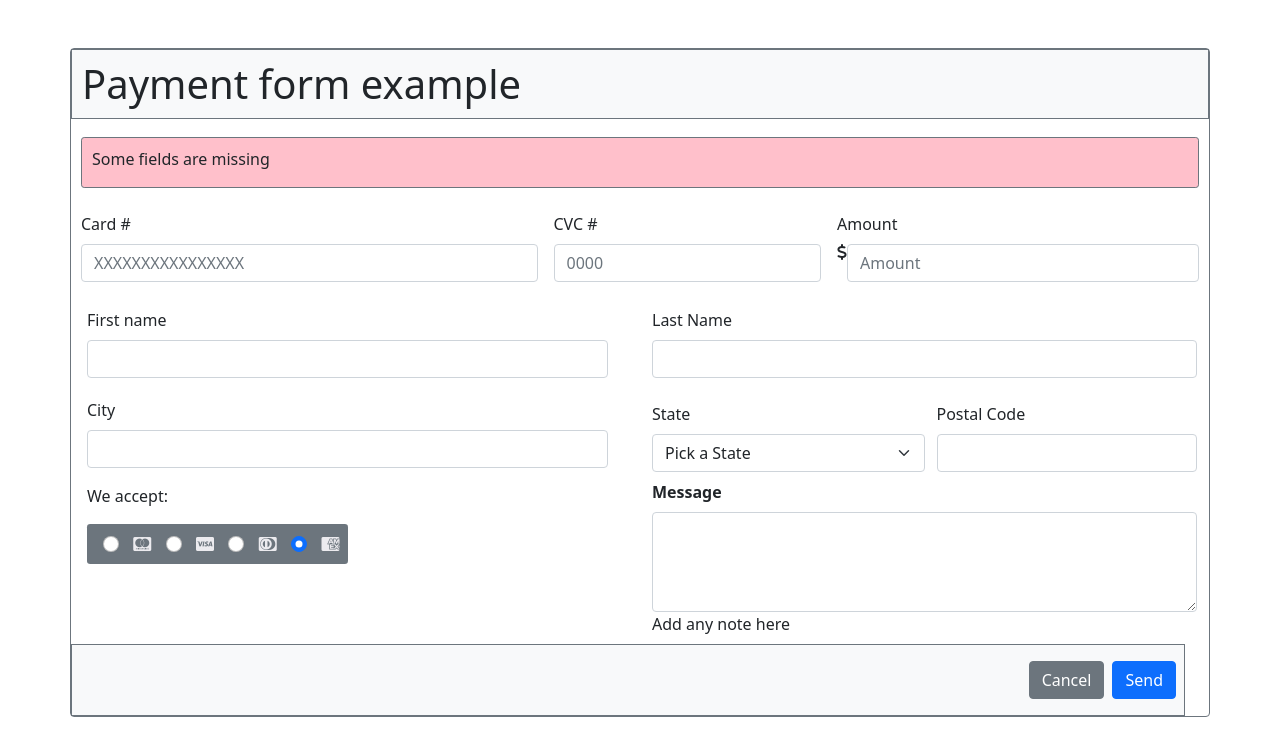
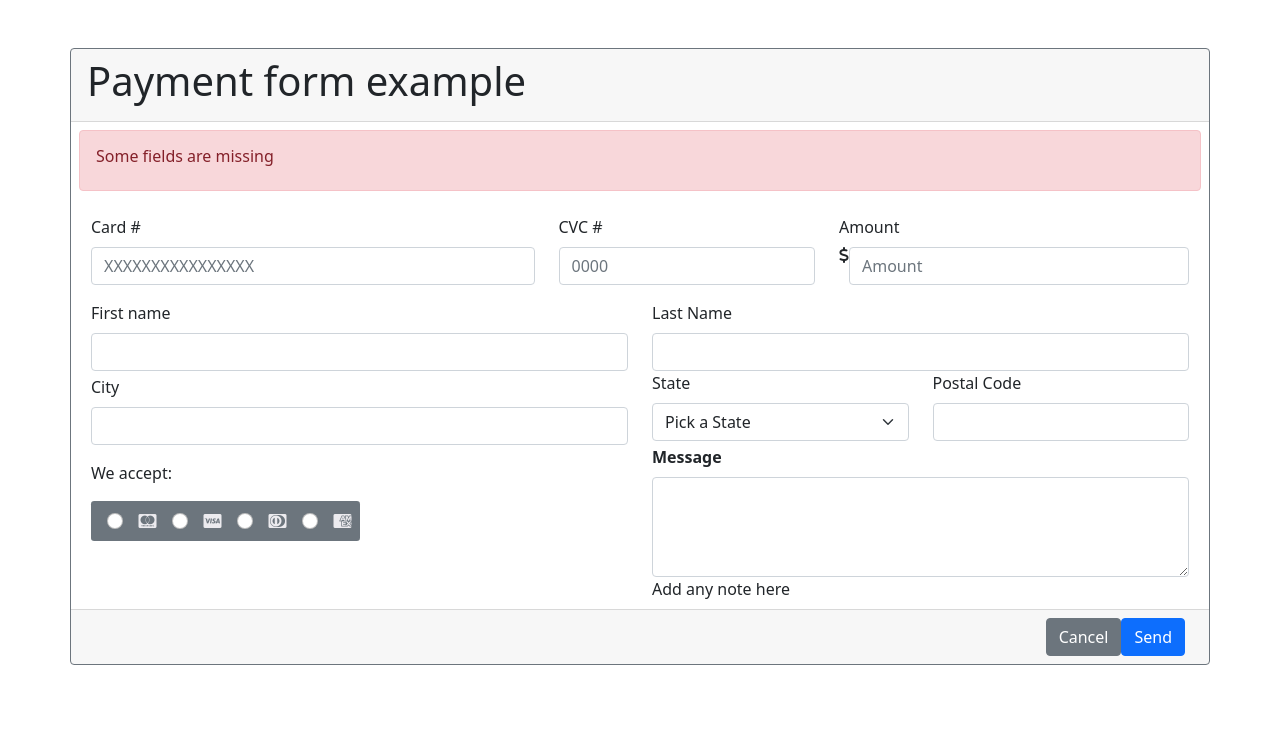
Before and after one commit to 4GeeksAcademy/html-form-boostrap-julian-david, a plain HTML site: page index.html in a window 1280 px wide. Drawn offline with nearby package versions, Linux system fonts and the light colour scheme.

Commit message:
Correcciones ok, 100%

```diff
--- a/index.html
+++ b/index.html
@@ -1,85 +1,58 @@
 <!DOCTYPE html>
 <html lang="en">
+
 <head>
     <meta charset="UTF-8">
     <meta name="viewport" content="width=device-width, initial-scale=1.0">
-    <link rel="stylesheet" type="text/css" href="styles.css">
-    <link
-			href="https://cdn.jsdelivr.net/npm/bootstrap@5.0.2/dist/css/bootstrap.min.css"
-			rel="stylesheet"
-			integrity="sha384-EVSTQN3/azprG1Anm3QDgpJLIm9Nao0Yz1ztcQTwFspd3yD65VohhpuuCOmLASjC"
-			crossorigin="anonymous"
-		/>
+    <link href="https://cdn.jsdelivr.net/npm/bootstrap@5.0.2/dist/css/bootstrap.min.css" rel="stylesheet"
+        integrity="sha384-EVSTQN3/azprG1Anm3QDgpJLIm9Nao0Yz1ztcQTwFspd3yD65VohhpuuCOmLASjC" crossorigin="anonymous" />
     <script src="https://kit.fontawesome.com/71d9c830e8.js" crossorigin="anonymous"></script>
     <title>Form</title>
 </head>
+
 <body>
     <div class="container card mt-5 border border-secondary px-0">
-        <h1 class="title border border-secondary d-flex mx-0 bg-light">Payment form example</h1>
-        <div class="some-fields">
-            <div class="some-fields-1 rounded-1 border border-secondary">
+        <div class="card-header mb-2">
+            <h1>Payment form example</h1>
+        </div>
+        <div class="alert alert-danger mx-2" role="alert">
             <h6>Some fields are missing</h6>
         </div>
-            <div class="row row-cols-lg-auto g-3 align-items-center mt-2">
-                <fieldset class="col-5">
-                    <div class="mb-3">
+        <div class="row mt-2 mx-2">
+            <div class="col-5 mb-3">
                 <label for="exampleInputEmail1" class="form-label">Card #</label>
-                        <input type="email" class="form-control" id="exampleInputEmail1" aria-describedby="emailHelp" placeholder="XXXXXXXXXXXXXXXX">
+                <input type="email" class="form-control" id="exampleInputEmail1" aria-describedby="emailHelp"
+                    placeholder="XXXXXXXXXXXXXXXX">
             </div>
-                </fieldset>
-                <fieldset class="col-3">
-                    <div class="mb-3">
+            <div class="col-3 mb-3">
                 <label for="exampleInputEmail1" class="form-label">CVC #</label>
-                        <input type="email" class="form-control" id="exampleInputEmail1" aria-describedby="emailHelp" placeholder="0000">
+                <input type="email" class="form-control" id="exampleInputEmail1" aria-describedby="emailHelp"
+                    placeholder="0000">
             </div>
-                </fieldset>
-                <fieldset class="col-4">
-                    <div class="mb-3 me-10">
+            <div class="col-4 mb-3 me-10">
                 <label for="exampleInputEmail1" class="form-label">Amount</label>
                 <div class="d-flex"><i class="fa-solid fa-dollar-sign"></i>
-                            <input type="email" class="form-control" id="exampleInputEmail1" aria-describedby="emailHelp"  placeholder="Amount">
+                    <input type="email" class="form-control" id="exampleInputEmail1" aria-describedby="emailHelp"
+                        placeholder="Amount">
                 </div>
             </div>
-                </fieldset>
         </div>
-        </div>
-        <div class="row col-12 justify-content-between ">
-            <div class="row col-6 mx-1">
-                <div class="d-flex flex-column">
-                    <div class="mb-3">
+        <div class="row mx-2">
+            <div class="col-6">
                 <label for="exampleInputEmail1" class="form-label">First name</label>
                 <input type="email" class="form-control" id="exampleInputEmail1" aria-describedby="emailHelp">
             </div>
-                    <div>
-                        <label for="exampleInputEmail1" class="form-label mt-1">City</label>
-                        <input type="email" class="form-control" id="exampleInputEmail1" aria-describedby="emailHelp"></div>
-                    <div>
-                        <div class="mt-3 mb-3">
-                            <label>We accept:</label>
-                        </div>
-                        <div class=" col-6 d-flex justify-content-between rounded-1 bg-secondary py-2 px-2">
-                                <input class="form-check-input ms-2" type="radio" name="radioDefault" id="radioDefault1">
-                                <label class="form-check-label " for="radioDefault1"><i class="fa-brands fa-cc-mastercard"style="color: #ecebef;"></i></label>
-
-                                <input class="form-check-input" type="radio" name="radioDefault" id="radioDefault2" checked>
-                                <label class="form-check-label" for="radioDefault2"><i class="fa-brands fa-cc-visa"style="color: #ecebef;"></i></label>
-
-                                <input class="form-check-input" type="radio" name="radioDefault" id="radioDefault2" checked>
-                                <label class="form-check-label" for="radioDefault2"><i class="fa-brands fa-cc-diners-club"style="color: #ecebef;"></i></label>
-
-                                <input class="form-check-input" type="radio" name="radioDefault" id="radioDefault2" checked>
-                                <label class="form-check-label" for="radioDefault2"><i class="fa-brands fa-cc-amex" style="color: #ecebef;"></i></i></label>
-                        </div>
-                    </div>
-                </div>
-            </div>
-            <div class="row col-6 px-0">
-                <div class="mb-0">
+            <div class="col-6">
                 <label for="exampleInputEmail1" class="form-label">Last Name</label>
                 <input type="email" class="form-control" id="exampleInputEmail1" aria-describedby="emailHelp">
             </div>
-                <div class="row col-12 mx-0">
-                    <div class="col-6 px-0 ms-0 mt-4 pb-2">
+        </div>
+        <div class="row mx-2">
+            <div class="col-6">
+                <label for="exampleInputEmail1" class="form-label mt-1">City</label>
+                <input type="email" class="form-control" id="exampleInputEmail1" aria-describedby="emailHelp">
+            </div>
+            <div class="col-3">
                 <label for="exampleInputEmail1" class="form-label">State</label>
                 <select class="form-select" aria-label="Default select example">
                     <option selected>Pick a State</option>
@@ -88,31 +61,52 @@
                     <option value="3">Risaralda</option>
                 </select>
             </div>
-                    <div class="col-6 mt-4 pe-0">
+            <div class="col-3">
                 <label for="exampleInputEmail1" class="form-label">Postal Code</label>
                 <input type="email" class="form-control" id="exampleInputEmail1" aria-describedby="emailHelp">
             </div>
         </div>
-                <div>
+        <div class="row mx-2">
+            <div class="col-6">
+                <div class="mt-3 mb-3">
+                    <label>We accept:</label>
+                </div>
+                <div class=" col-6 d-flex justify-content-between rounded-1 bg-secondary py-2 px-2">
+                    <input class="form-check-input ms-2" type="radio" name="radioDefault" id="radioDefault1">
+                    <label class="form-check-label " for="radioDefault1"><i class="fa-brands fa-cc-mastercard"
+                            style="color: #ecebef;"></i></label>
+
+                    <input class="form-check-input" type="radio" name="radioDefault" id="radioDefault2" >
+                    <label class="form-check-label" for="radioDefault2"><i class="fa-brands fa-cc-visa"
+                            style="color: #ecebef;"></i></label>
+
+                    <input class="form-check-input" type="radio" name="radioDefault" id="radioDefault2" >
+                    <label class="form-check-label" for="radioDefault2"><i class="fa-brands fa-cc-diners-club"
+                            style="color: #ecebef;"></i></label>
+
+                    <input class="form-check-input" type="radio" name="radioDefault" id="radioDefault2" >
+                    <label class="form-check-label" for="radioDefault2"><i class="fa-brands fa-cc-amex"
+                            style="color: #ecebef;"></i></label>
+                </div>
+            </div>
+            <div class="col-6">
                 <label for="exampleInputEmail1" class="form-label"><strong>Message</strong> </label>
                 <div class="form-floating">
-                        <textarea class="form-control" placeholder="Leave a comment here" id="floatingTextarea2" style="height: 100px"></textarea>
+                    <textarea class="form-control" placeholder="Leave a comment here" id="floatingTextarea2"
+                        style="height: 100px"></textarea>
                 </div>
                 <label for="exampleInputEmail1" class="form-label">Add any note here</label>
             </div>
         </div>
-            <div class="col-12">
-            <div class="d-grid gap-2 d-flex justify-content-md-end bg-light px-0 py-3 border border-secondary">
+        <div class="col-12 card-footer">
+            <div class="d-flex justify-content-md-end">
                 <button class="btn btn-secondary me-md-0" type="button">Cancel</button>
                 <button class="btn btn-primary me-2" type="button">Send</button>
             </div>
         </div>
-    </div>
-
-    <script
-			src="https://cdn.jsdelivr.net/npm/@popperjs/core@2.9.2/dist/umd/popper.min.js"
-			integrity="sha384-IQsoLXl5PILFhosVNubq5LC7Qb9DXgDA9i+tQ8Zj3iwWAwPtgFTxbJ8NT4GN1R8p"
-			crossorigin="anonymous">
+        <script src="https://cdn.jsdelivr.net/npm/@popperjs/core@2.9.2/dist/umd/popper.min.js"
+            integrity="sha384-IQsoLXl5PILFhosVNubq5LC7Qb9DXgDA9i+tQ8Zj3iwWAwPtgFTxbJ8NT4GN1R8p" crossorigin="anonymous">
         </script>
 </body>
+
 </html>
--- a/styles.css
+++ /dev/null
@@ -1,22 +0,0 @@
-.container{
-
-}
-.title{
-    padding: 10px;
-    display: flex;
-    background-color: lightgray;
-    border-color:1px lightgray;
-}
-.some-fields{
-    padding-top: 10px;
-    padding-bottom: 10px;
-    padding-left: 10px;
-    padding-right: 10px;
-}
-.some-fields-1{
-    background-color: pink;
-    padding-top: 12px;
-    padding-bottom: 10px;
-    padding-left: 10px;
-    padding-right: 10px;
-}
```
Lines whose indentation alone changed are shown as unchanged.
